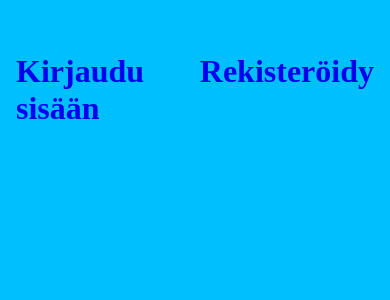
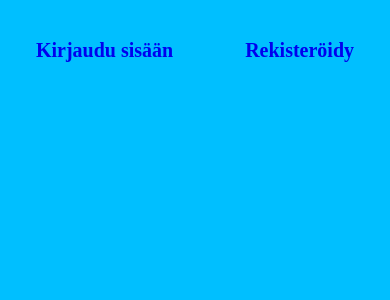
Before and after one commit to islo123/employee-information-unique-client, a React (Create React App) app: page / in a window 390 px wide. Shown: the top 300 px of the page. Built offline with nearby package versions, Linux system fonts and the light colour scheme.

Commit message:
styling nav

```diff
--- a/src/App.css
+++ b/src/App.css
@@ -242,6 +242,9 @@ button {
     .responsive-br {
         display: inline-block;
     }
+    .nav-not-logged {
+        font-size: x-small;
+    }
     .nav {
         display: flex;
         text-align: right;
```
